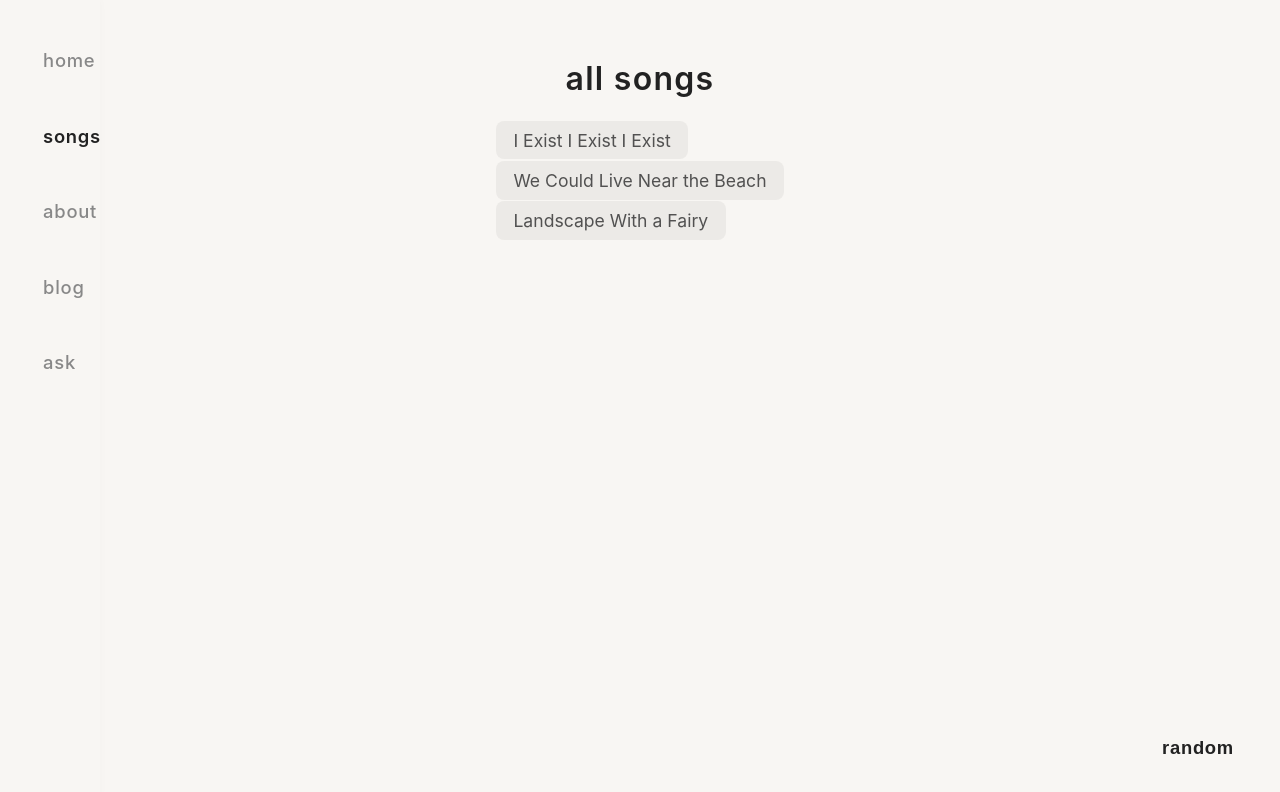
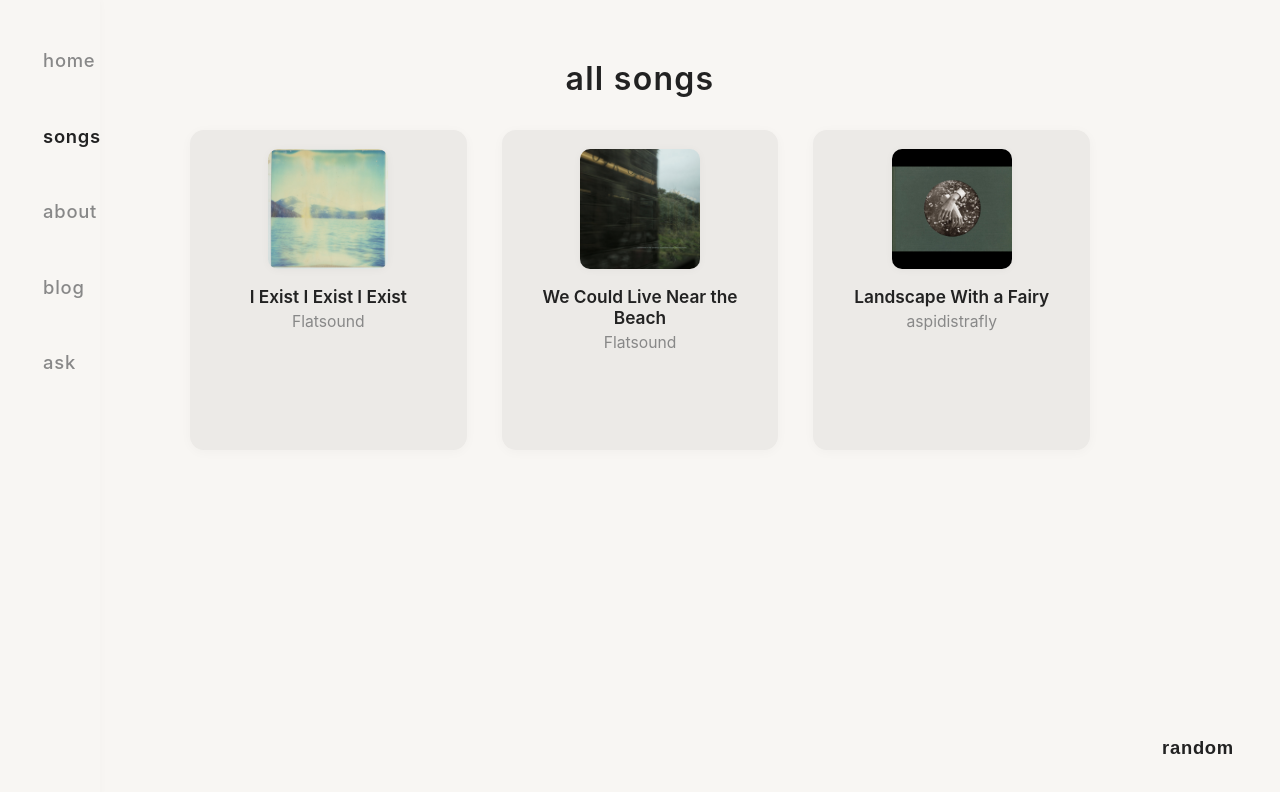
Before and after one commit to cnehm006/music, a React (Create React App) app: page /songs in a window 1280 px wide. Shown: the top 792 px of the page. Built offline with nearby package versions, Linux system fonts and the light colour scheme; the HTML template or start-up script is replaced by a standard one.

Commit message:
im done for now

```diff
--- a/package.json
+++ b/package.json
@@ -2,12 +2,14 @@
   "name": "musictomb",
   "version": "0.1.0",
   "private": true,
+  "homepage": "https://cnehm006.github.io/music",
   "dependencies": {
     "@testing-library/dom": "^10.4.0",
     "@testing-library/jest-dom": "^6.6.3",
     "@testing-library/react": "^16.3.0",
     "@testing-library/user-event": "^13.5.0",
     "framer-motion": "^12.23.6",
+    "gh-pages": "^6.3.0",
     "react": "^19.1.0",
     "react-dom": "^19.1.0",
     "react-router-dom": "^7.7.0",
@@ -19,7 +21,9 @@
     "start": "react-scripts start",
     "build": "react-scripts build",
     "test": "react-scripts test",
-    "eject": "react-scripts eject"
+    "eject": "react-scripts eject",
+    "predeploy": "npm run build",
+    "deploy": "gh-pages -d build -r https://github.com/cnehm006/music.git"
   },
   "eslintConfig": {
     "extends": [
--- a/src/components/About.js
+++ b/src/components/About.js
@@ -33,7 +33,7 @@ function About() {
     <Wrapper>
       <Title>about me</Title>
       <Text>
-        (Write something about yourself here. This is your space to be as honest or as cryptic as you want.)
+        (Coming soon.)
       </Text>
     </Wrapper>
   );
--- a/src/components/SongsLibrary.js
+++ b/src/components/SongsLibrary.js
@@ -21,36 +21,68 @@ const Title = styled.h2`
   letter-spacing: 0.04em;
 `;
 
-const SongList = styled.ul`
-  list-style: none;
-  padding: 0;
-  margin: 0;
+const SongGrid = styled.div`
+  display: grid;
+  grid-template-columns: repeat(auto-fit, minmax(220px, 1fr));
+  gap: 2.2rem;
+  width: 100%;
+  max-width: 900px;
+  margin-bottom: 2.5rem;
+`;
+
+const SongCard = styled.a`
   display: flex;
   flex-direction: column;
-  gap: 1.2rem;
+  align-items: center;
+  text-decoration: none;
+  background: #eceae7;
+  border-radius: 14px;
+  box-shadow: 0 2px 12px rgba(0,0,0,0.03);
+  padding: 1.2rem 1rem 1.4rem 1rem;
+  transition: box-shadow 0.18s, background 0.18s;
+  color: #222;
+  min-height: 320px;
+  &:hover, &:focus {
+    background: #e0dedb;
+    box-shadow: 0 4px 24px rgba(0,0,0,0.06);
+  }
 `;
 
-const SongLink = styled.a`
-  color: #444;
-  text-decoration: none;
-  font-size: 1.1rem;
-  padding: 0.5em 1em;
-  border-radius: 8px;
-  background: #eceae7;
-  opacity: 0.92;
+const Cover = styled.img`
+  width: 120px;
+  height: 120px;
+  object-fit: cover;
+  border-radius: 10px;
+  margin-bottom: 1.1rem;
+  box-shadow: 0 1px 8px rgba(0,0,0,0.04);
+`;
+
+const SongTitle = styled.div`
+  font-size: 1.08rem;
+  font-weight: 600;
+  text-align: center;
+  margin-bottom: 0.3rem;
+`;
+
+const SongArtist = styled.div`
+  font-size: 0.98rem;
+  color: #888;
+  text-align: center;
 `;
 
 function SongsLibrary() {
   return (
     <Wrapper>
       <Title>all songs</Title>
-      <SongList>
+      <SongGrid>
         {songs.map(song => (
-          <li key={song.id}>
-            <SongLink href={`/song/${song.id}`}>{song.title}</SongLink>
-          </li>
+          <SongCard href={`/song/${song.id}`} key={song.id}>
+            <Cover src={song.art} alt={song.title} />
+            <SongTitle>{song.title}</SongTitle>
+            <SongArtist>{song.artist}</SongArtist>
+          </SongCard>
         ))}
-      </SongList>
+      </SongGrid>
       <RandomButton songIds={songs.map(song => song.id)} />
     </Wrapper>
   );
```
Also changed, not shown: 1 other file (tests, documents, lock files or other folders).
